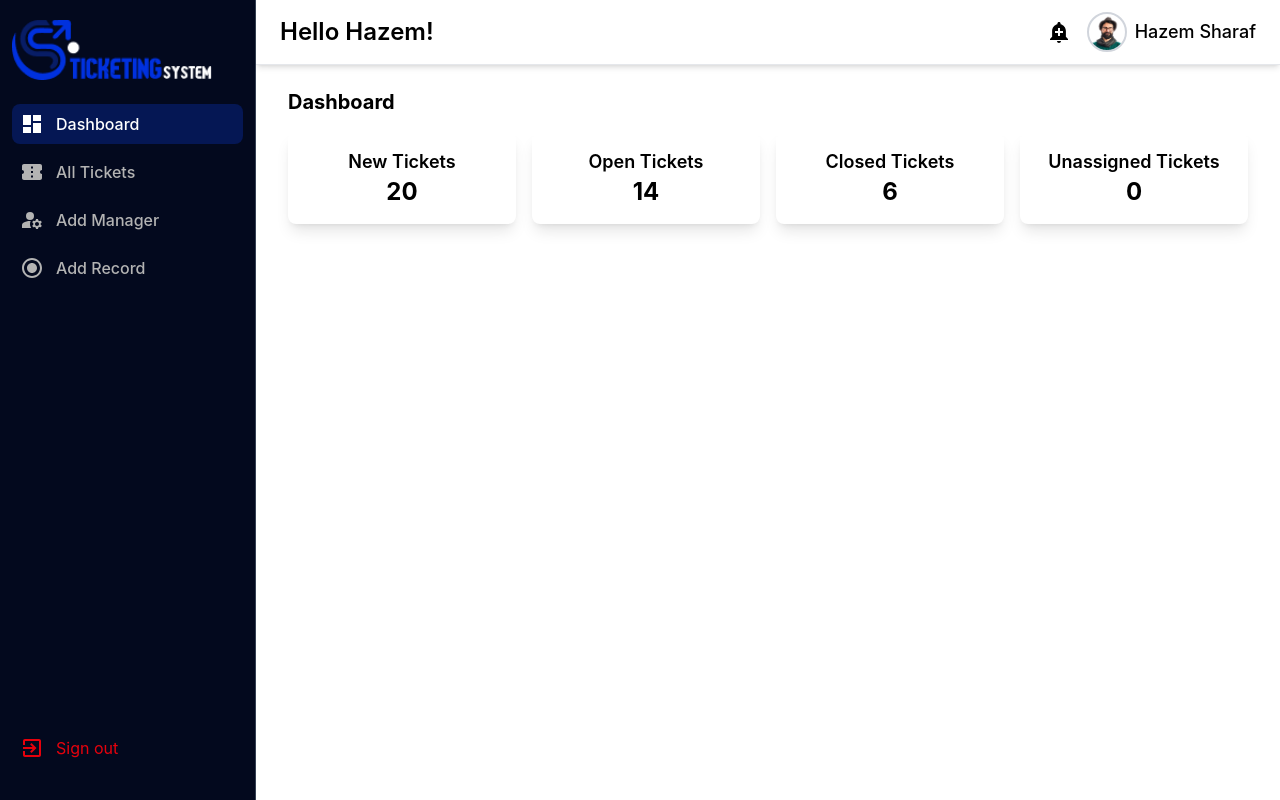
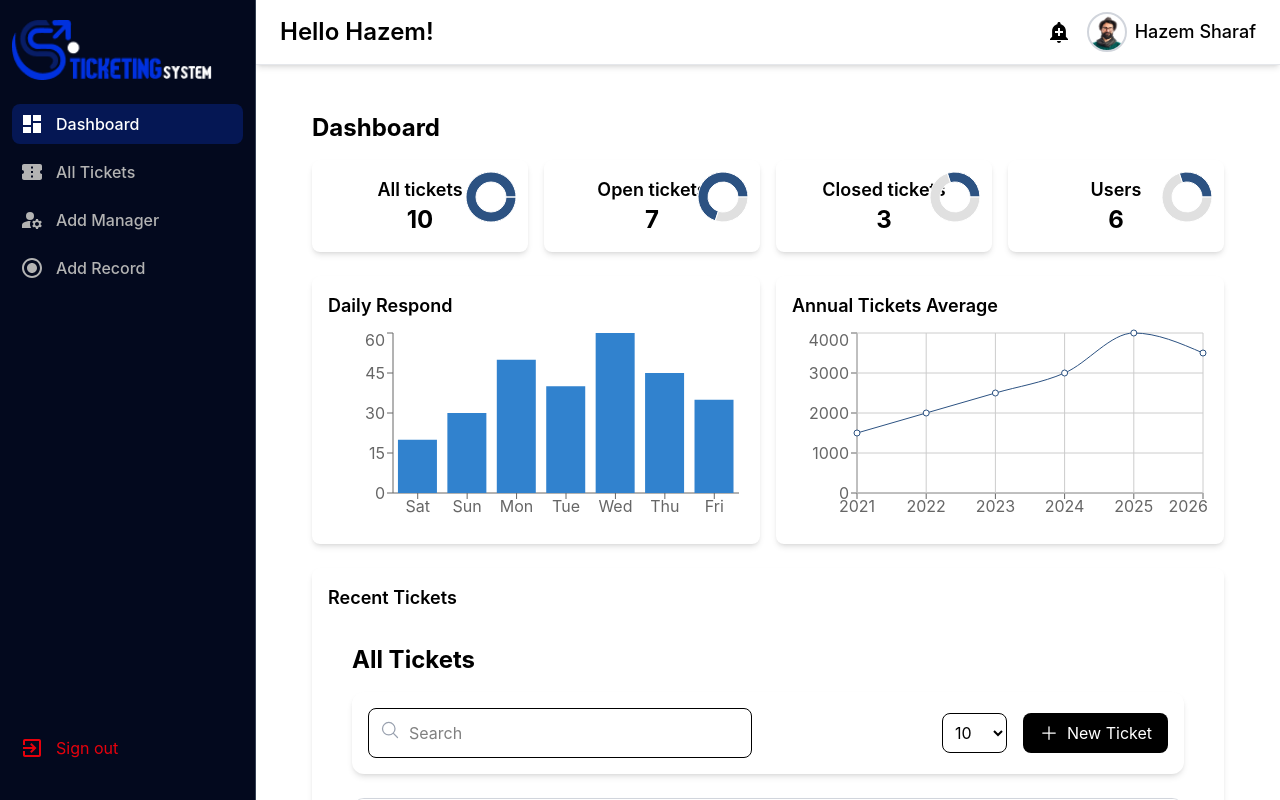
Before and after one commit to IslamImad12/TicketingSystem-v2, a React (Vite) app: page /home in a window 1280 px wide. Shown: the top 800 px of the page. Built offline with nearby package versions, Linux system fonts and the light colour scheme.

Commit message:
Add files via upload

```diff
--- a/package.json
+++ b/package.json
@@ -25,6 +25,7 @@
     "react-pro-sidebar": "^1.1.0",
     "react-redux": "^9.2.0",
     "react-router-dom": "^7.2.0",
+    "recharts": "^2.15.1",
     "redux-toolkit": "^1.1.2",
     "tailwindcss": "^4.0.7",
     "zod": "^3.24.2"
--- /dev/null
+++ b/src/Components/DashboardPage/DashboardPage.jsx
@@ -0,0 +1,104 @@
+import { BarChart, Bar, XAxis, YAxis, Tooltip, ResponsiveContainer, LineChart, Line, CartesianGrid, PieChart, Pie, Cell } from "recharts";
+import Tickets from "../Tickets/Tickets";
+
+const DashboardPage = () => {
+  const stats = [
+    { label: "All tickets", value: 10, percentage: 100 },
+    { label: "Open tickets", value: 7, percentage: 70 },
+    { label: "Closed tickets", value: 3, percentage: 30 },
+    { label: "Users", value: 6, percentage: 30 },
+  ];
+
+  const barData = [
+    { name: "Sat", value: 20 },
+    { name: "Sun", value: 30 },
+    { name: "Mon", value: 50 },
+    { name: "Tue", value: 40 },
+    { name: "Wed", value: 60 },
+    { name: "Thu", value: 45 },
+    { name: "Fri", value: 35 },
+  ];
+
+  const lineData = [
+    { year: 2021, tickets: 1500 },
+    { year: 2022, tickets: 2000 },
+    { year: 2023, tickets: 2500 },
+    { year: 2024, tickets: 3000 },
+    { year: 2025, tickets: 4000 },
+    { year: 2026, tickets: 3500 },
+  ];
+
+  const COLORS = ["#2C5282", "#3182CE", "#90CDF4"];
+
+  return (
+    <div className="p-6">
+      <h2 className="text-2xl font-bold mb-4">Dashboard</h2>
+
+      {/* الاحصائيات مع الدوائر */}
+      <div className="grid grid-cols-4 gap-4">
+        {stats.map((stat, index) => (
+          <div key={index} className="bg-white p-4 rounded-lg shadow-md text-center relative">
+            <h3 className="text-lg font-semibold">{stat.label}</h3>
+            <p className="text-2xl font-bold">{stat.value}</p>
+            <div className="absolute top-3 right-3">
+              <PieChart width={50} height={50}>
+                <Pie
+                  data={[
+                    { name: "Completed", value: stat.percentage },
+                    { name: "Remaining", value: 100 - stat.percentage },
+                  ]}
+                  cx="50%"
+                  cy="50%"
+                  innerRadius={15}
+                  outerRadius={25}
+                  fill="#8884d8"
+                  dataKey="value"
+                >
+                  <Cell fill={COLORS[0]} />
+                  <Cell fill="#e0e0e0" />
+                </Pie>
+              </PieChart>
+            </div>
+          </div>
+        ))}
+      </div>
+
+      {/* المخططات */}
+      <div className="grid grid-cols-2 gap-4 mt-6">
+        <div className="bg-white p-4 rounded-lg shadow-md">
+          <h3 className="text-lg font-semibold mb-2">Daily Respond</h3>
+          <ResponsiveContainer width="100%" height={200}>
+            <BarChart data={barData}>
+              <XAxis dataKey="name" />
+              <YAxis />
+              <Tooltip />
+              <Bar dataKey="value" fill="#3182CE" />
+            </BarChart>
+          </ResponsiveContainer>
+        </div>
+
+        <div className="bg-white p-4 rounded-lg shadow-md">
+          <h3 className="text-lg font-semibold mb-2">Annual Tickets Average</h3>
+          <ResponsiveContainer width="100%" height={200}>
+            <LineChart data={lineData}>
+              <XAxis dataKey="year" />
+              <YAxis />
+              <Tooltip />
+              <CartesianGrid stroke="#ccc" />
+              <Line type="monotone" dataKey="tickets" stroke="#2C5282" />
+            </LineChart>
+          </ResponsiveContainer>
+        </div>
+      </div>
+
+      {/* جدول التذاكر الحديثة */}
+      <div className="bg-white p-4 rounded-lg shadow-md mt-6">
+        <h3 className="text-lg font-semibold mb-2">Recent Tickets</h3>
+        <Tickets/>
+      </div>
+
+    </div>
+  );
+};
+
+export default DashboardPage;
--- a/src/Components/Home/Home.jsx
+++ b/src/Components/Home/Home.jsx
@@ -9,7 +9,8 @@ import Tickets from "../Tickets/Tickets";
 import Record from "../Record/Record";
 import Manager from "../Manager/Manager";
 import Logo from "../../images/logotext.png";
-import Navbar from '../Navbar/Navbar'
+import Navbar from "../Navbar/Navbar";
+import DashboardPage from "../DashboardPage/DashboardPage";
 
 export default function Home() {
   const [activePage, setActivePage] = useState("dashboard");
@@ -24,10 +25,8 @@ export default function Home() {
   return (
     <div className="flex">
       {/* Sidebar */}
-      <aside
-        className="fixed top-0 left-0 z-40 w-64 h-screen pt-5 bg-[#03091E] text-[#B3B3B3] border-r border-gray-700 sm:translate-x-0"
-      >
-        <div className="h-full px-3 pb-4 overflow-y-auto flex flex-col justify-between ">
+      <aside className="fixed top-0 left-0 z-40 w-64 h-screen pt-5 bg-[#03091E] text-[#B3B3B3] border-r border-gray-700 sm:translate-x-0">
+        <div className="h-full px-3 pb-4 overflow-y-auto flex flex-col justify-between">
           <div>
             <img src={Logo} className="w-50 mb-6" alt="Logo" />
             <ul className="space-y-2 font-medium">
@@ -36,9 +35,7 @@ export default function Home() {
                   <button
                     onClick={() => setActivePage(item.id)}
                     className={`flex w-full items-center p-2 rounded-lg transition ${
-                      activePage === item.id
-                        ? "bg-[#051754] text-white"
-                        : "hover:bg-[#051754]"
+                      activePage === item.id ? "bg-[#051754] text-white" : "hover:bg-[#051754]"
                     }`}
                   >
                     {item.icon}
@@ -64,30 +61,9 @@ export default function Home() {
       </aside>
       {/* Main Content */}
       <main className="sm:ml-64 w-full">
-              <div>
-                <Navbar/>
-              </div>
-        <div className="p-8  mt-14">
-          {/*  */}
-          {activePage === "dashboard" && (
-            <div>
-              <h2 className="text-xl font-bold">Dashboard</h2>
-              <div className="grid grid-cols-4 gap-4 mt-4">
-                {[
-                  { label: "New Tickets", count: 20 },
-                  { label: "Open Tickets", count: 14 },
-                  { label: "Closed Tickets", count: 6 },
-                  { label: "Unassigned Tickets", count: 0 },
-                ].map((item, index) => (
-                  <div key={index} className="bg-white rounded-lg shadow-lg p-4 text-center">
-                    <span className="text-lg font-semibold">{item.label}</span>
-                    <span className="block text-2xl font-bold">{item.count}</span>
-                  </div>
-                ))}
-              </div>
-            </div>
-          )}
-
+        <Navbar />
+        <div className="p-8 mt-14">
+          {activePage === "dashboard" && <DashboardPage />}
           {activePage === "tickets" && <Tickets />}
           {activePage === "manager" && <Manager />}
           {activePage === "records" && <Record />}
```
Also changed, not shown: 1 other file (tests, documents, lock files or other folders).
